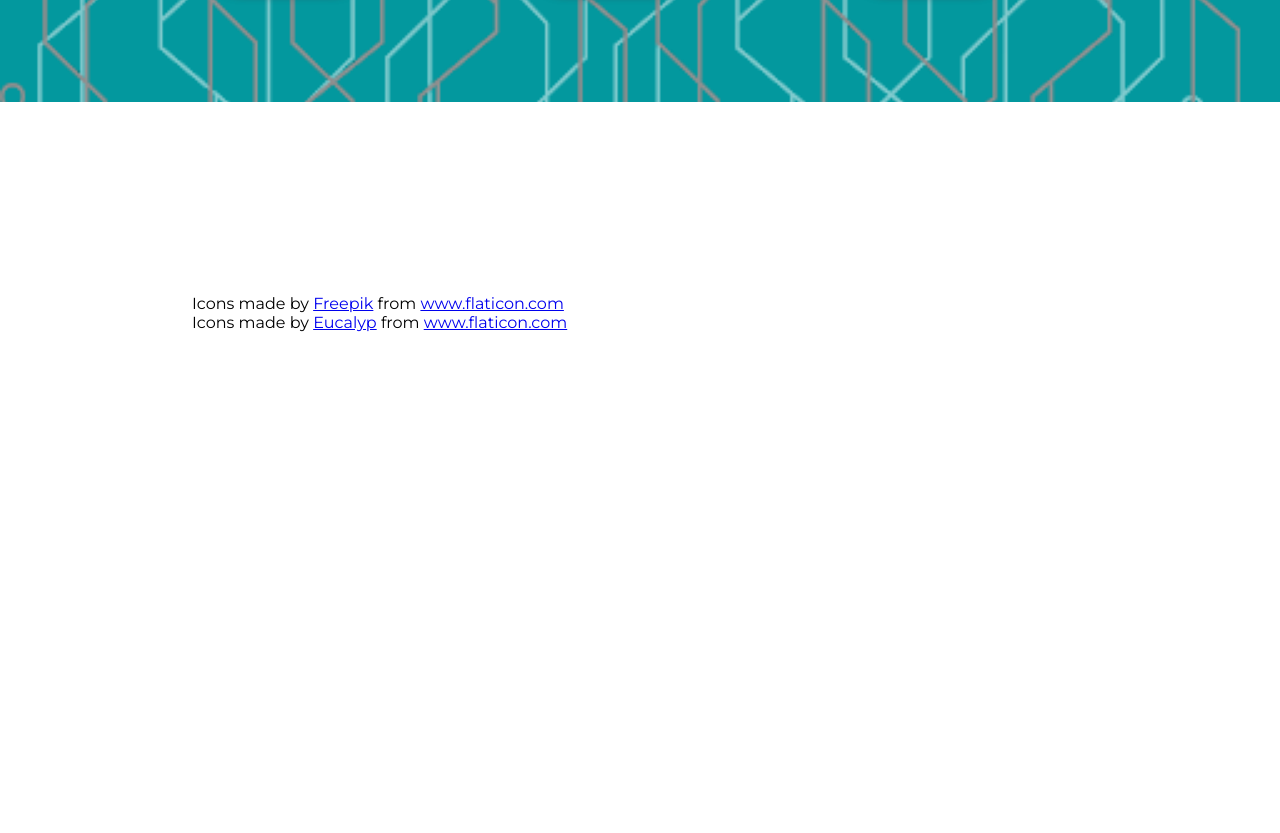
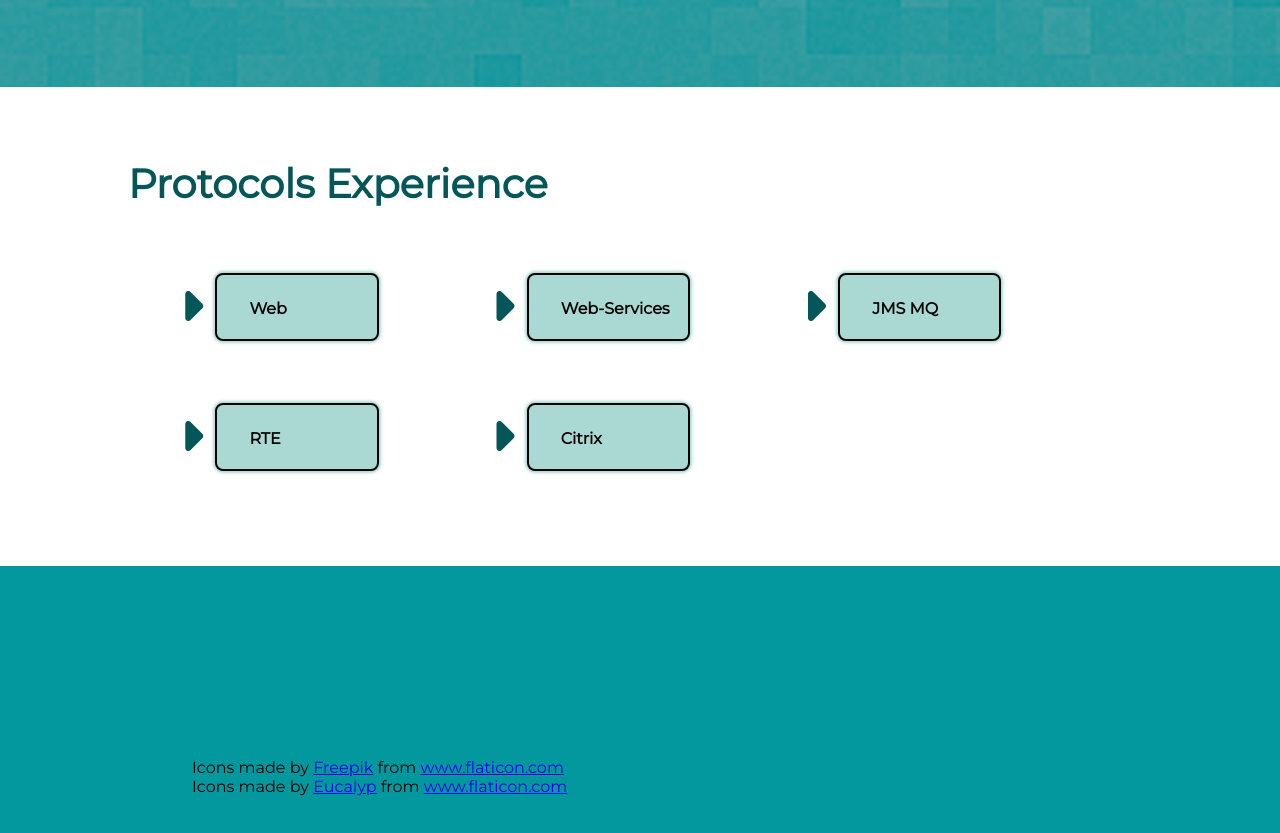
Before and after one commit to sujin-sam/cv, a plain HTML site: page index.html in a window 1280 px wide. Shown: the part 1689-2522 px from the top of the page. Before the commit the page ends 2213 px from the top, so only its background shows below. Drawn offline with Linux system fonts and the light colour scheme.

Commit message:
add protocols section and style it

```diff
--- a/css/styles.css
+++ b/css/styles.css
@@ -61,11 +61,11 @@ h1:hover > .gr-icon {
   text-align: center;
 }
 .role-desc {
-  font-size: 1.5rem;
+  font-size: 2rem;
 }
 .role,
 .exp {
-  color: #00adb5;
+  color: #047f83;
   font-weight: bold;
 }
 .perf-logo-div {
@@ -80,10 +80,11 @@ h1:hover > .gr-icon {
 }
 #tech {
   background-color: #03989e;
-  background-image: url("../images/tech-pattern.png");
+  background-image: url("../images/bright-squares.png");
   background-repeat: no-repeat;
   background-size: cover;
   padding: 5% 10%;
+  padding-top: 3%;
 }
 .tech-title {
   font-size: 2.5rem;
@@ -115,7 +116,42 @@ h1:hover > .gr-icon {
   background-color: #51c4d3;
   padding: 1rem;
 }
+#protocols {
+  background-color: #fff;
+  padding: 5% 10%;
+  padding-top: 3%;
+}
+.protocol-title {
+  font-size: 2.5rem;
+  color: #055658;
+}
+.protocol-div {
+  width: 20%;
+  display: inline-block;
+  margin: 3% 5%;
+}
+.fa-caret-right {
+  display: inline-block;
+  position: relative;
+  top: 10px;
+  margin-right: 0.5rem;
+  color: #055658;
+}
+.protocol-box {
+  display: inline-block;
+  background-color: #aad8d3;
+  width: 70%;
+  height: 3rem;
+  border: 2px solid;
+  border-radius: 8px;
+  box-shadow: 0 0 3px 2px #aad8d3;
+  padding: 0.5rem;
+}
+.protocol-box p {
+  margin-left: 1.5rem;
+  font-weight: bold;
+}
 #footer {
-  background-color: #fff;
+  background-color: #03989e;
   padding: 15%;
 }
--- a/index.html
+++ b/index.html
@@ -96,6 +96,43 @@
 
     </section>
 
+    <section id="protocols">
+
+        <h2 class="protocol-title">Protocols Experience</h2>
+
+        <div class="protocol-div">
+            <i class="fas fa-caret-right fa-3x"></i>
+            <div class="protocol-box">
+                <p>Web</p>
+            </div>
+        </div>
+        <div class="protocol-div">
+            <i class="fas fa-caret-right fa-3x"></i>
+            <div class="protocol-box">
+                <p>Web-Services</p>
+            </div>
+        </div>
+        <div class="protocol-div">
+            <i class="fas fa-caret-right fa-3x"></i>
+            <div class="protocol-box">
+                <p>JMS MQ</p>
+            </div>
+        </div>
+        <div class="protocol-div">
+            <i class="fas fa-caret-right fa-3x"></i>
+            <div class="protocol-box">
+                <p>RTE</p>
+            </div>
+        </div>
+        <div class="protocol-div">
+            <i class="fas fa-caret-right fa-3x"></i>
+            <div class="protocol-box">
+                <p>Citrix</p>
+            </div>
+        </div>
+
+    </section>
+
     <section id="footer">
 
         <div>Icons made by <a href="https://www.freepik.com" title="Freepik">Freepik</a> from <a
```
Also changed, not shown: images/IBM.png (deleted), images/bright-squares.png (added), images/tech-pattern.png (deleted).
